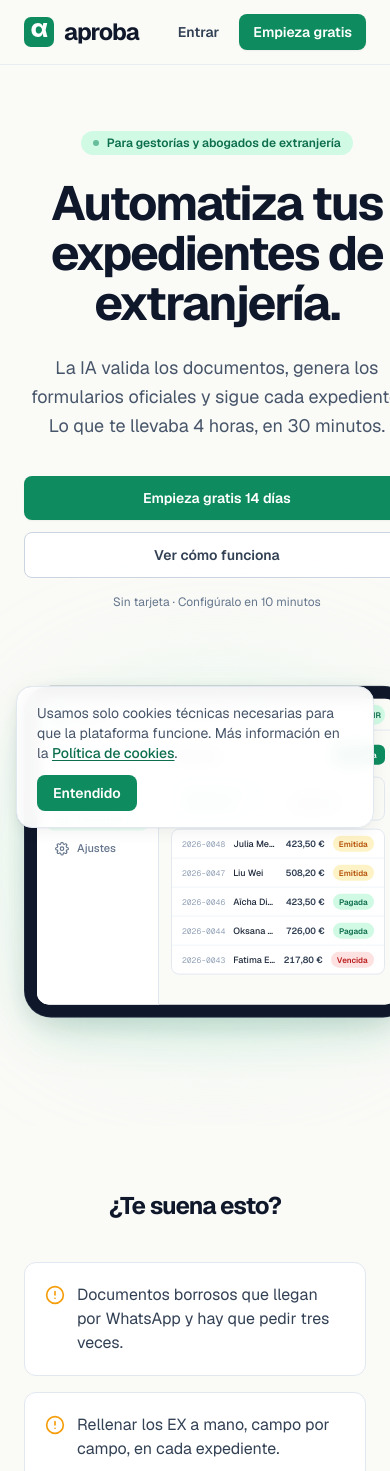
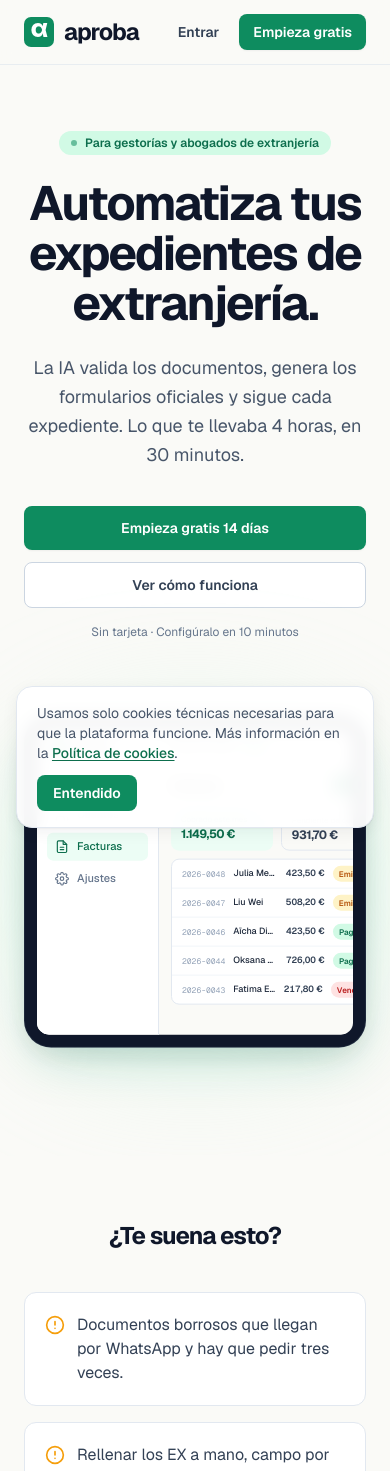
Before and after one commit to matthiasmm-coder/aproba, a Next.js app: page / in a window 390 px wide. Shown: the top 1471 px of the page. Built offline with nearby package versions, Linux system fonts and the light colour scheme.

Commit message:
fix mobile : hero ne déborde plus (min-w-0 sur les colonnes) — le titre et la tablette étaient coupés à droite ; desktop inchangé

```diff
--- a/app/page.tsx
+++ b/app/page.tsx
@@ -166,7 +166,7 @@ export default function Landing() {
 
         <div className="mx-auto grid max-w-6xl items-center gap-10 px-6 pb-14 pt-16 lg:grid-cols-2 lg:gap-8">
           {/* Texte */}
-          <div className="text-center lg:text-left">
+          <div className="min-w-0 text-center lg:text-left">
             <span className="inline-flex items-center gap-2 rounded-full bg-aproba-100 px-3 py-1 text-xs font-semibold text-aproba-700">
               <span className="h-1.5 w-1.5 animate-pulse rounded-full bg-aproba-600" /> Para gestorías y abogados de extranjería
             </span>
@@ -189,7 +189,7 @@ export default function Landing() {
           </div>
 
           {/* Animation */}
-          <div className="animate-fadein" style={{ animationDelay: "0.15s", animationFillMode: "both" }}>
+          <div className="min-w-0 animate-fadein" style={{ animationDelay: "0.15s", animationFillMode: "both" }}>
             <HeroAnimation />
           </div>
         </div>
```
